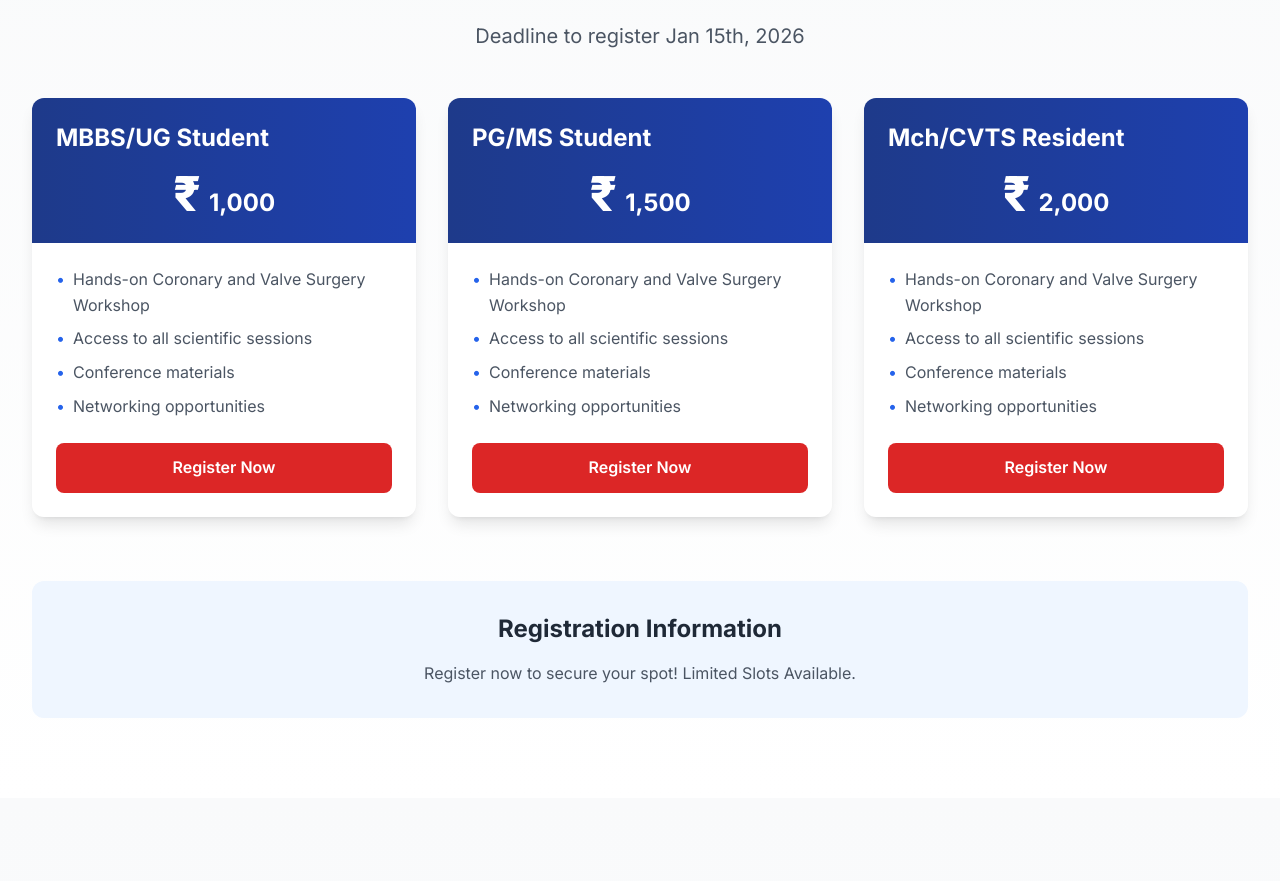
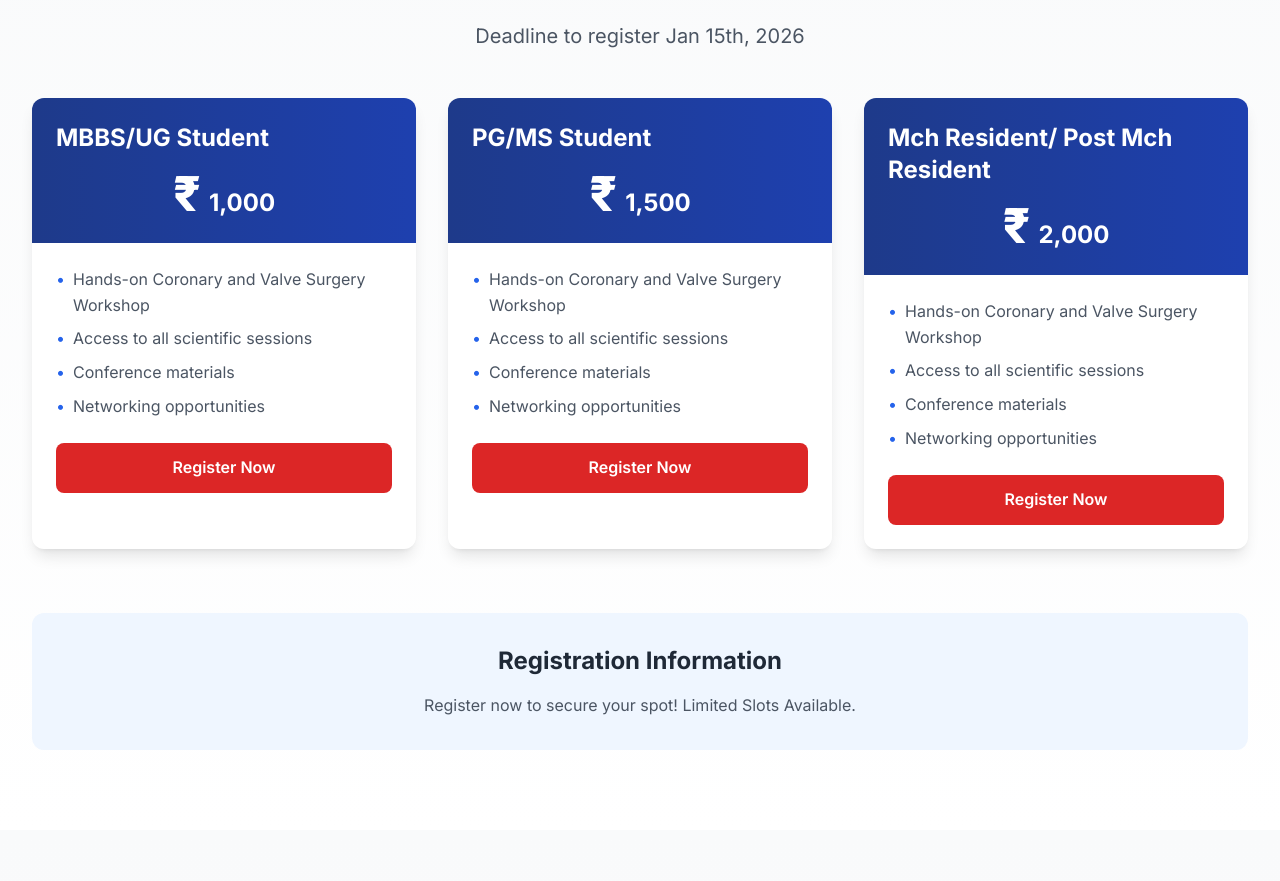
Before and after one commit to Narender-goud-054/dev-cvts, a React (Vite) app: page / in a window 1280 px wide. Shown: the part 3320-4201 px from the top of the page. Built offline with nearby package versions, Linux system fonts and the light colour scheme.

Commit message:
adding Mch Resident/Post Mch resident

```diff
--- a/src/components/RegistrationPackages/RegistrationPackages.jsx
+++ b/src/components/RegistrationPackages/RegistrationPackages.jsx
@@ -18,7 +18,7 @@ const RegistrationPackages = () => {
       type: 'non-member'
     },
     {
-      title: 'Mch/CVTS Resident',
+      title: 'Mch Resident/ Post Mch Resident',
       price: '₹ 2,000',
       category: 'RESIDENTIAL PACKAGE',
       deadline: 'Deadline to register Jan 15th',
```
